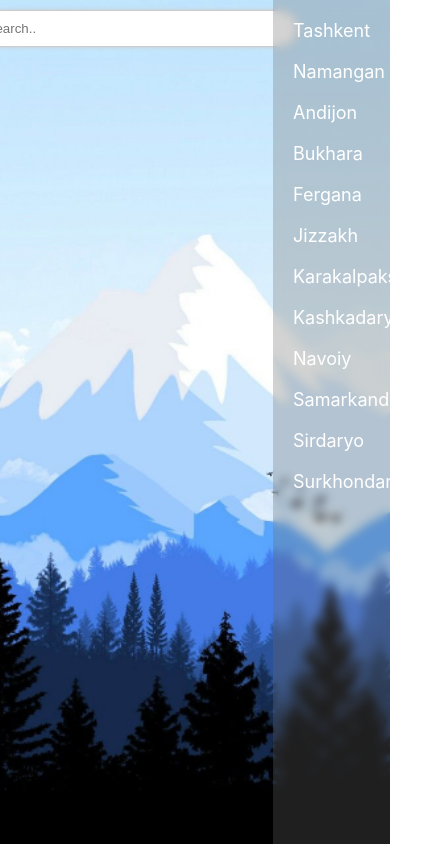
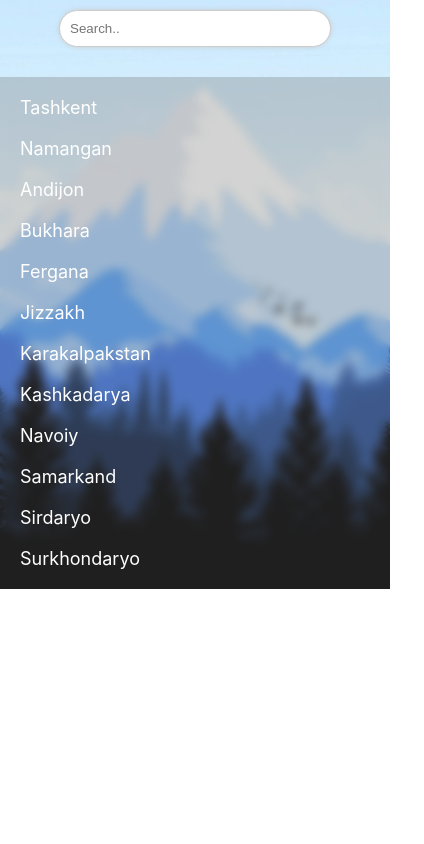
Before and after one commit to Muhammad-uzbek/vue-weather, a Vue app: page / in a window 390 px wide. Shown: the whole page, 424 px wide, since content can reach past the window. Built offline with nearby package versions, Linux system fonts and the light colour scheme.

Commit message:
Update App.vue

```diff
--- a/src/App.vue
+++ b/src/App.vue
@@ -140,4 +140,26 @@ body{
 .side ul li:hover{
   background: rgba(172, 172, 172, 0.705);
 }
+@media screen and (max-width: 680px){
+  #app{
+    flex-direction: column;
+    height: auto;
+  }
+  .main{
+    width: 100%;
+  }
+  .side{
+    width: 100%;
+    margin-top: 20px;
+  }
+  .search-bar{
+    width: 250px;
+  }
+  .card{
+    width: 250px;
+  }
+  .side ul li{
+    width: 50%;
+  }
+}
 </style>
```
